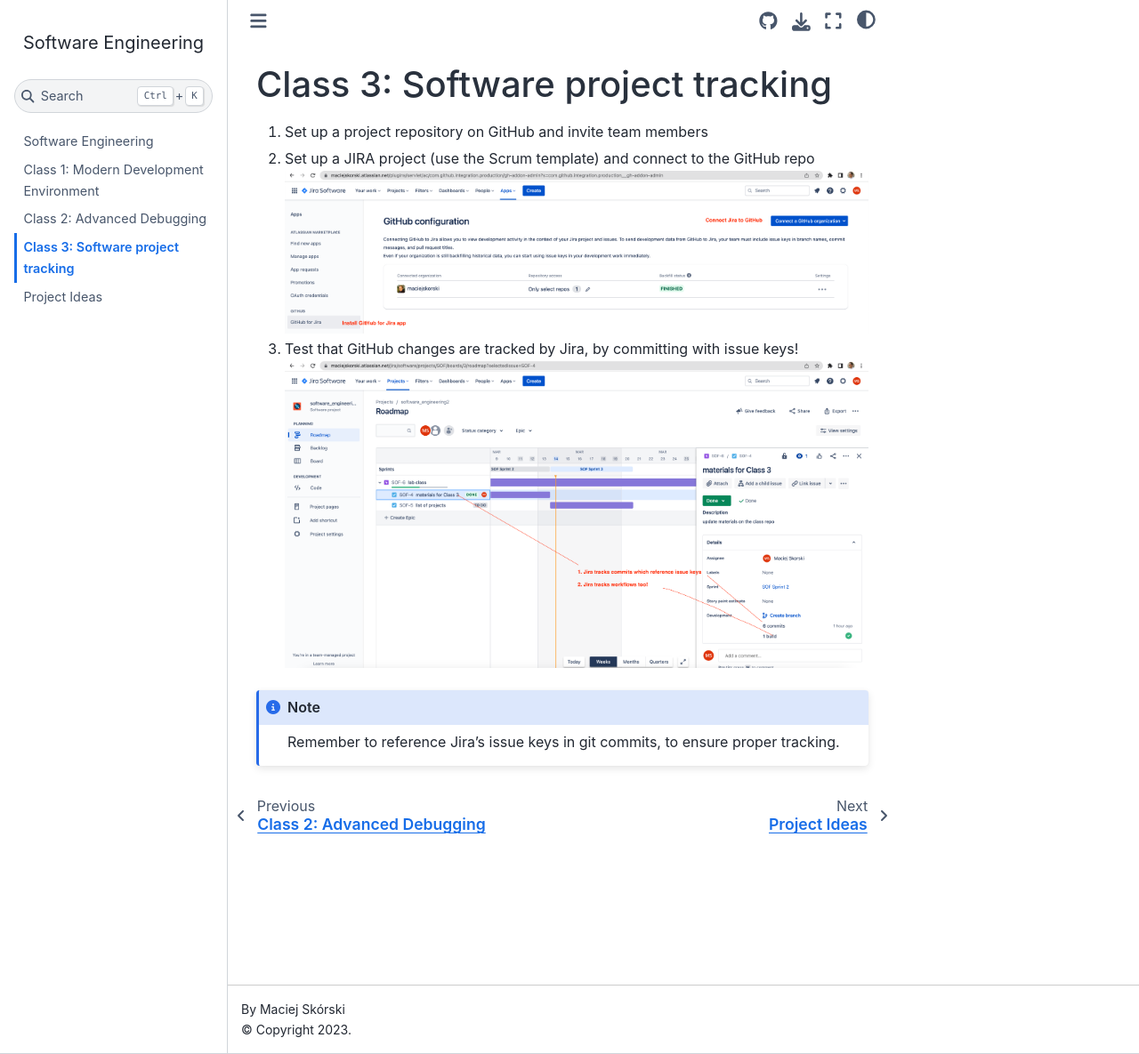
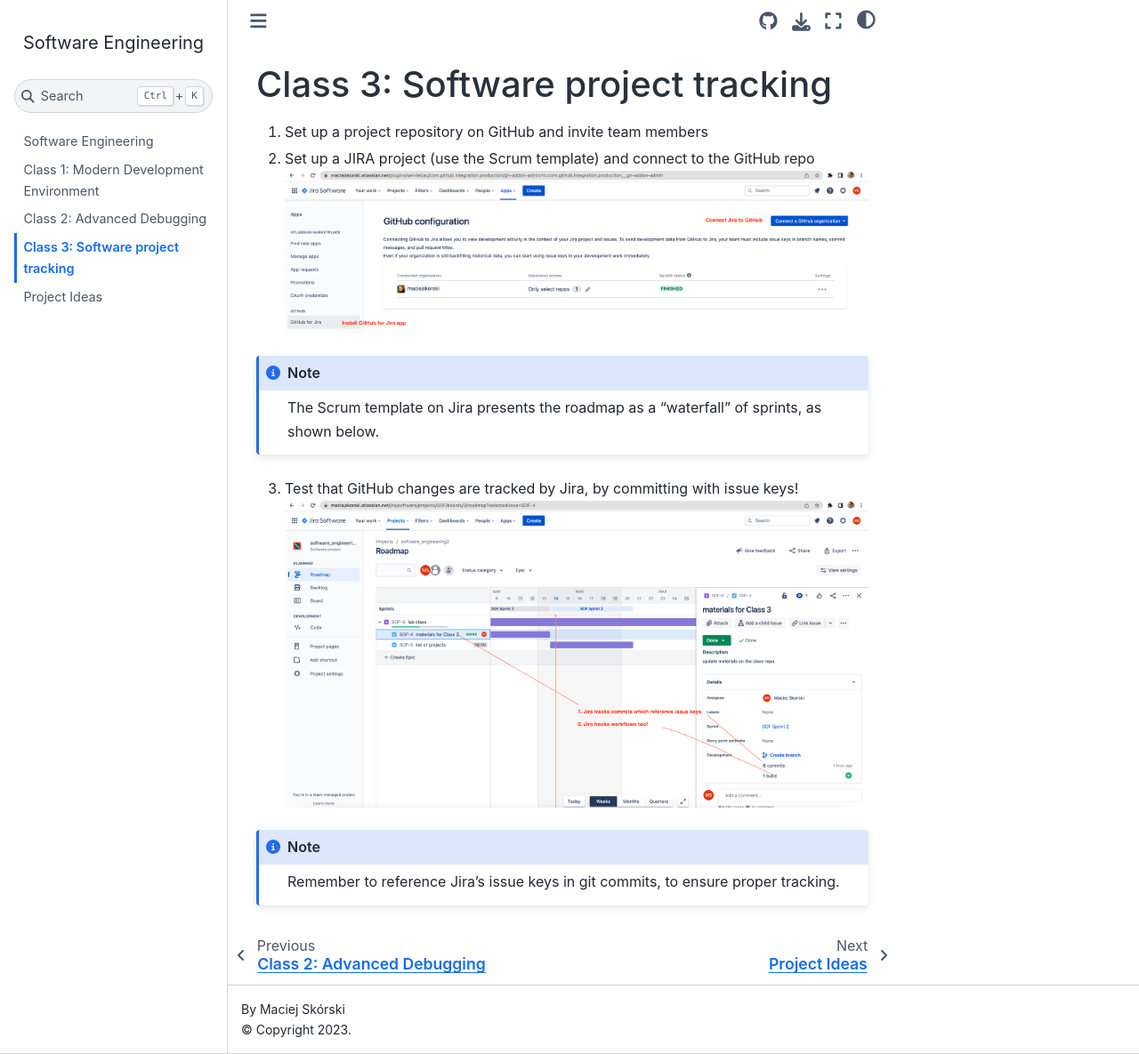
Before and after one commit to maciejskorski/software_engineering, a Jupyter Book: the page built from docs/project_management.md, in a window 1280 px wide and 1185 px high. Shown: the whole window at 89% size. Built offline with Jupyter Book 1.0.4 settings and Sphinx 7.4.7 and the Sphinx Book theme 1.1.4, drawn with Linux system fonts in a browser that asks for light colours.

Commit message:
update docs SOF-4

````diff
--- a/docs/project_management.md
+++ b/docs/project_management.md
@@ -5,6 +5,10 @@
 2. Set up a JIRA project (use the Scrum template) and connect to the GitHub repo
 ![Jira app for GitHub](figures/Jira_GitHub_app.png)
 
+```{note}
+The Scrum template on Jira presents the roadmap as a "waterfall" of sprints, as shown below.
+```
+
 3. Test that GitHub changes are tracked by Jira, by committing with issue keys!
 ![Jira tracking GitHub](figures/Jira_GitHub_tracking.png)
 
````
